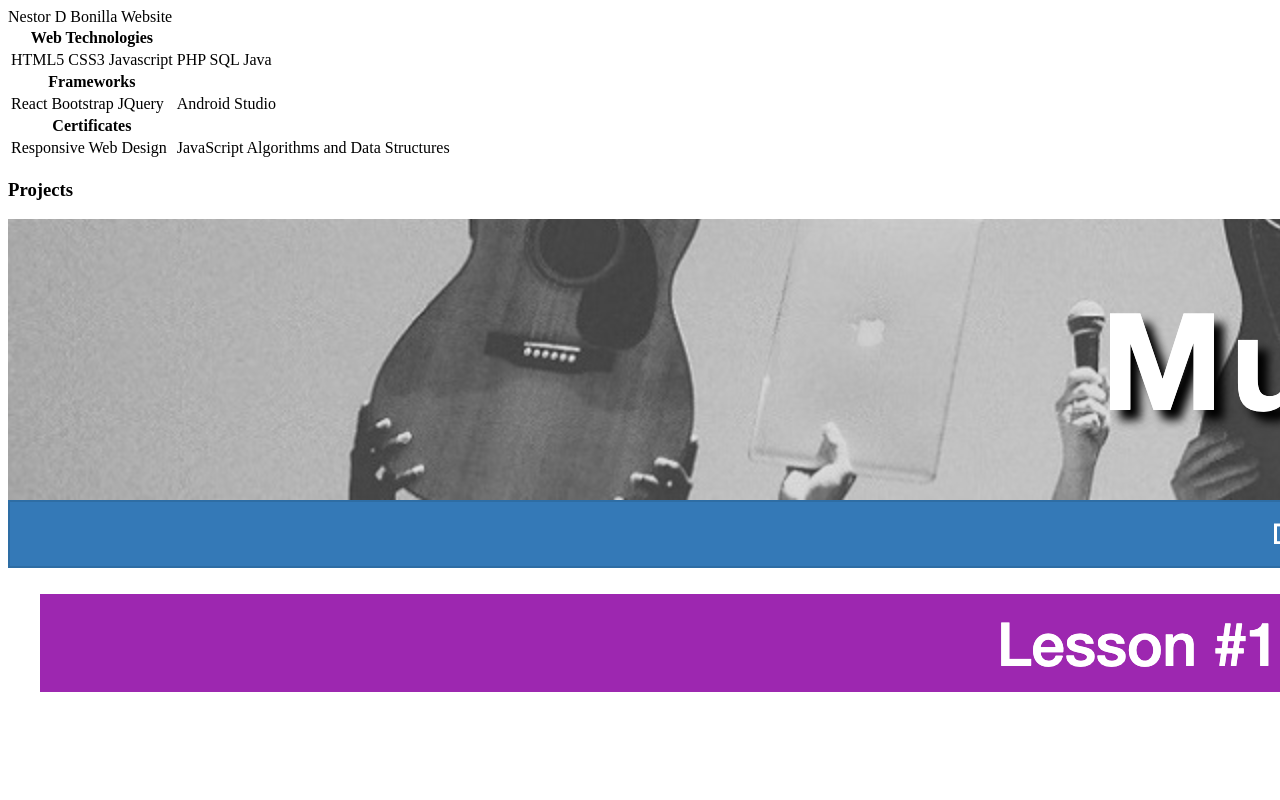
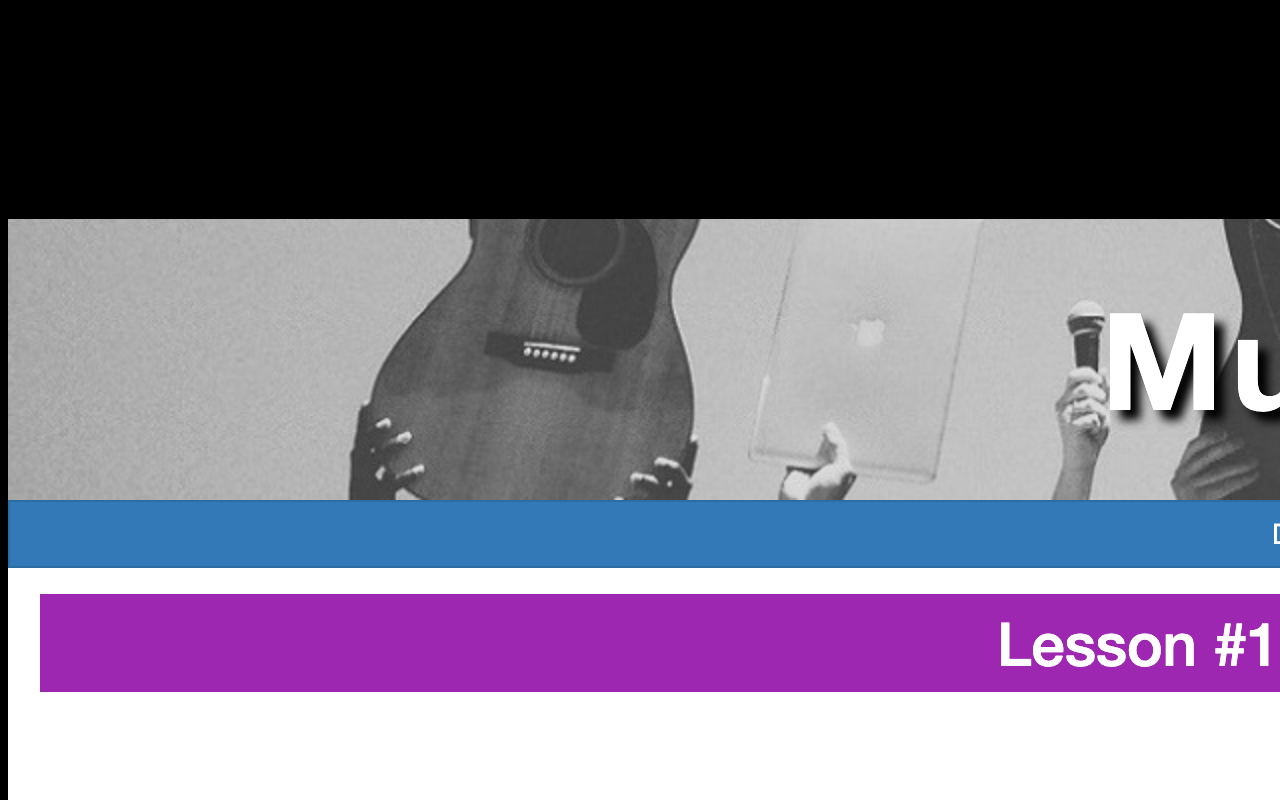
Before and after one commit to NBJC7/NBJC7.github.io, a website: page index.html in a window 1280 px wide. Shown: the top 800 px of the page. Drawn offline with Linux system fonts and the light colour scheme.

Commit message:
Update index.html

```diff
--- a/index.html
+++ b/index.html
@@ -3,7 +3,7 @@
     <head>
         <title>Website Porfolio</title>
         <meta name="viewport" content="width=device-width, initial-scale=1">
-        <link href="porfolio.css">
+        <link href="porfolio.css" rel="stylesheet">
     </head>
     <body>
         <header>
```
